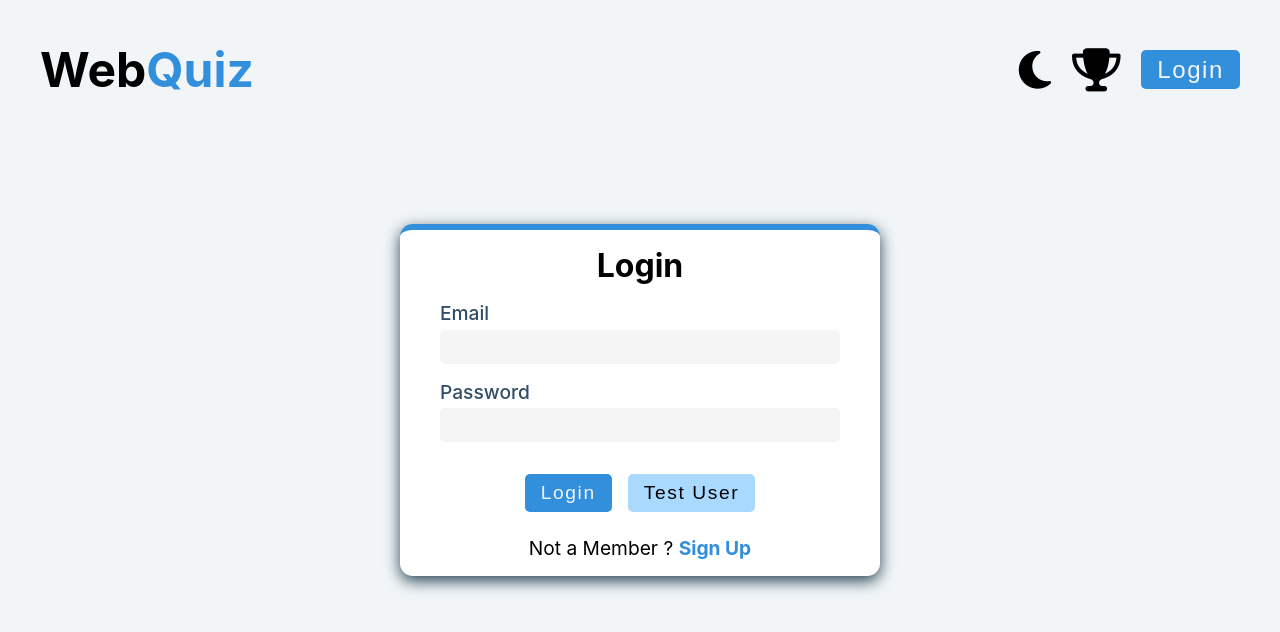
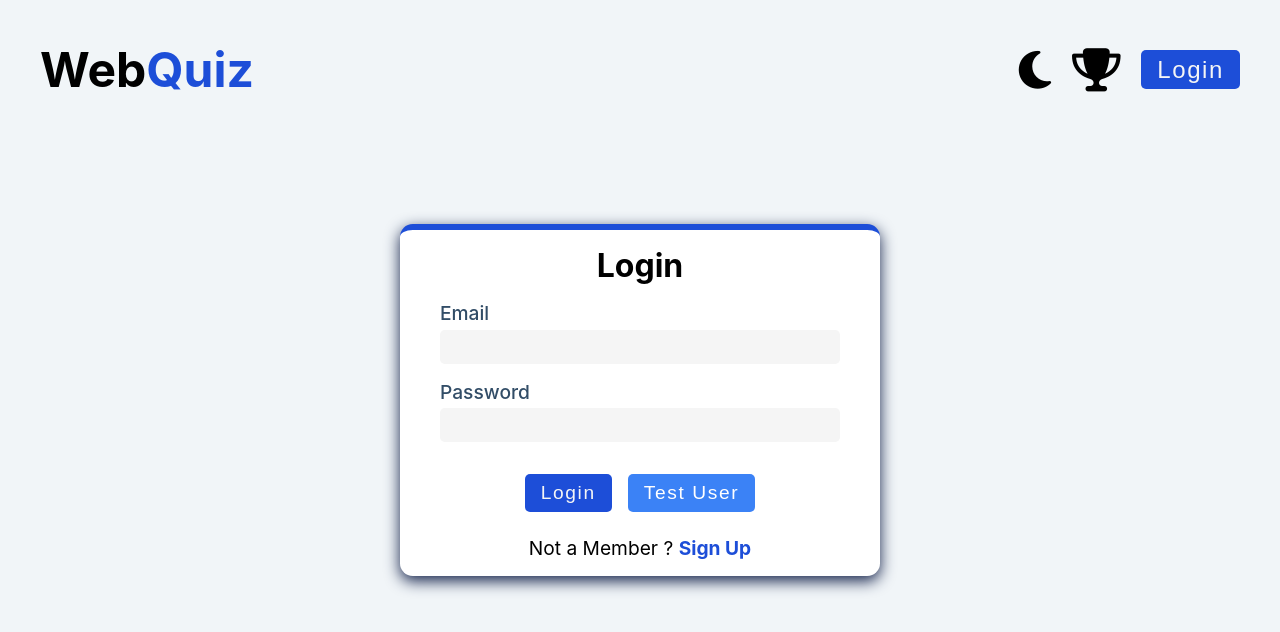
Before and after one commit to raunak299/webQuiz, a React (Create React App) app: page /authentication in a window 1280 px wide. Shown: the top 632 px of the page. Built offline with nearby package versions, Linux system fonts and the light colour scheme; no server answers.

Commit message:
color theme changed

```diff
--- a/src/Components/Form/Form.css
+++ b/src/Components/Form/Form.css
@@ -49,7 +49,7 @@
 .form-content button{
     padding: 1rem;
     border-radius: 5px;
-    background: #328fdb;
+    background: var(--main-theme-color);
     line-height: .3;
     font-size: 1.2rem;
     color: aliceblue;
--- a/src/Pages/Authentication/Authentication.module.css
+++ b/src/Pages/Authentication/Authentication.module.css
@@ -20,7 +20,7 @@
     border-top-style: solid;
     border-width: 6px;
     border-color: var(--main-theme-color);
-    box-shadow:  0 5px 15px #294455;
+    box-shadow:  0 5px 15px #14234b;
 }
 
 .auth-modal h2{
@@ -85,8 +85,8 @@ font-size: 1rem;
 }
 
 .auth-modal button:nth-child(2){
-    background: #a9d9fe;
-    color:black
+    background: #3b82f6;
+    color:white
 }
 
 .auth-modal button:nth-child(2):hover{
--- a/src/Pages/Contest/Contest.css
+++ b/src/Pages/Contest/Contest.css
@@ -37,7 +37,7 @@
 .question-sec ul button {
     padding: .5rem;
     border-radius: 5px;
-    background:  #8bcbf9;
+    background: #60a5fa;
     /* buttonne-height: .3; */
     font-size: 1.2rem;
     color: #252f38;
@@ -51,7 +51,7 @@
 }
 
 .question-sec ul button:hover{
-    background:#328fdb;
+    background:var(--main-theme-color);
     color:white;
 }
 
--- a/src/Pages/Profile/ProfileInfo.module.css
+++ b/src/Pages/Profile/ProfileInfo.module.css
@@ -19,7 +19,7 @@
 .profile-info-sec div button {
     padding: 1rem;
     border-radius: 5px;
-    background: #328fdb;
+    background: var(--main-theme-color);
     line-height: .3;
     font-size: 1.2rem;
     color: aliceblue;
--- a/src/Pages/Result/Result.module.css
+++ b/src/Pages/Result/Result.module.css
@@ -13,7 +13,7 @@
 
 .result-page h3{
    margin-top:1rem;
-   color:#328fdb
+   color:ver(--main-theme-color)
 }
 
 .question-sec{
@@ -44,10 +44,10 @@
 .options{
 padding: .5rem;
 border-radius: 5px;
-background:  #8bcbf9;
+background:  var(--main-theme-color);
 /* buttonne-height: .3; */
 font-size: .9rem;
-color: #252f38;
+color: white;
 letter-spacing: .1rem;
 text-align: center;
 border:none;
--- a/src/index.css
+++ b/src/index.css
@@ -20,7 +20,8 @@ code {
 }
 
 .dark-theme{
-  --main-theme-color:#328fdb;
+  /* --main-theme-color:#328fdb; */
+  --main-theme-color:#1d4ed8;
   --main-background-color:black;
   --secondary-background-color:whitesmoke;
   --third-background-color:#0d131a;
@@ -30,7 +31,7 @@ code {
 }
 
 .light-theme{
-  --main-theme-color:#328fdb;
+  --main-theme-color:#1d4ed8;
   --main-background-color:#f1f5f8;
   --secondary-background-color:whitesmoke;
   --third-background-color:white;
```
